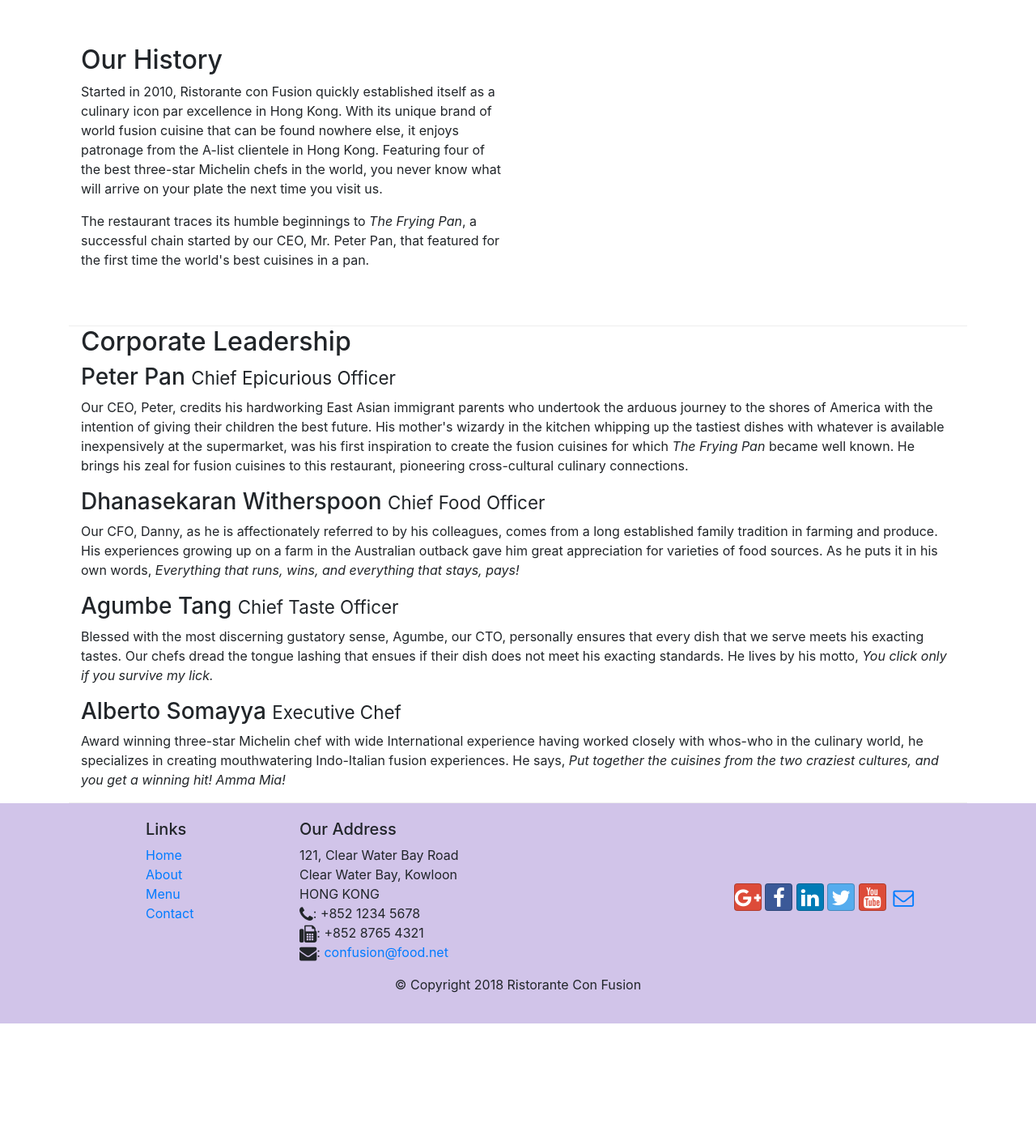
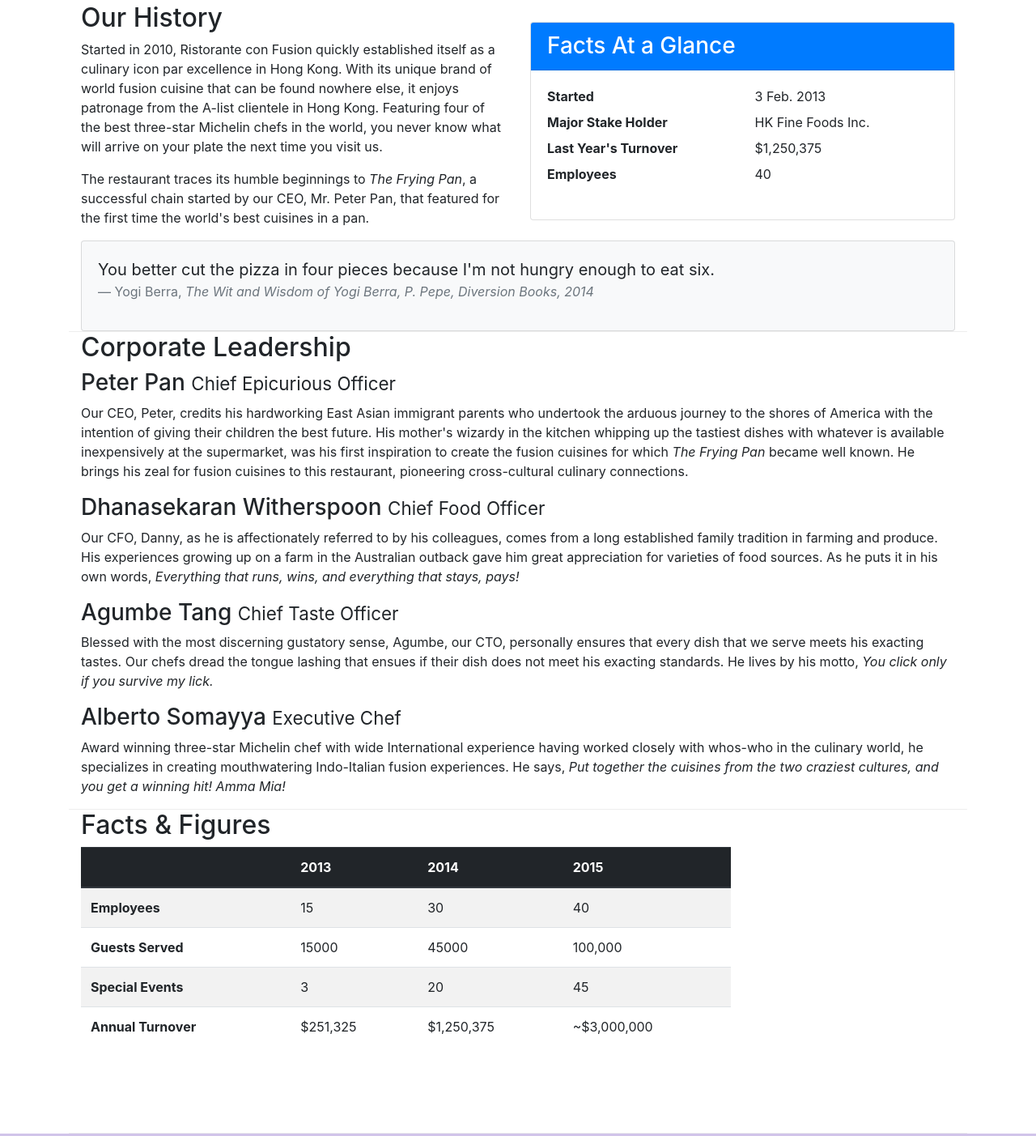
Before and after one commit to erwinlo/conFusion, a website: page aboutus.html in a window 1280 px wide. Shown: the part 462-1865 px from the top of the page at 81% size. Before the commit the page ends 1726 px from the top, so only its background shows below. Drawn offline with nearby package versions, Linux system fonts and the light colour scheme.

Commit message:
Tables and Cards

```diff
--- a/aboutus.html
+++ b/aboutus.html
@@ -25,10 +25,14 @@
             <a class="navbar-brand mr-auto" href="./index.html">Ristorante Con Fusion</a>
             <div class="collapse navbar-collapse" id="Navbar">
                 <ul class="navbar-nav mr-auto">
-                         <li class="nav-item"><a class="nav-link" href="./index.html"><span class="fa fa-home fa-lg"></span> Home</a></li>
-                         <li class="nav-item active"><a class="nav-link" href="#"><span class="fa fa-info fa-lg"></span> About</a></li>
-                         <li class="nav-item"><a class="nav-link" href="#"><span class="fa fa-list fa-lg"></span> Menu</a></li>
-                         <li class="nav-item"><a class="nav-link" href="./contactus.html"><span class="fa fa-address-card fa-lg"></span> Contact</a></li>
+                    <li class="nav-item"><a class="nav-link" href="./index.html"><span class="fa fa-home fa-lg"></span>
+                            Home</a></li>
+                    <li class="nav-item active"><a class="nav-link" href="#"><span class="fa fa-info fa-lg"></span>
+                            About</a></li>
+                    <li class="nav-item"><a class="nav-link" href="#"><span class="fa fa-list fa-lg"></span> Menu</a>
+                    </li>
+                    <li class="nav-item"><a class="nav-link" href="./contactus.html"><span
+                                class="fa fa-address-card fa-lg"></span> Contact</a></li>
                 </ul>
             </div>
         </div>
@@ -39,7 +43,8 @@
             <div class="row row-header">
                 <div class="col-12 col-sm-6">
                     <h1>Ristorante con Fusion</h1>
-                         <p>We take inspiration from the World's best cuisines, and create a unique fusion experience. Our lipsmacking creations will tickle your culinary senses!</p>
+                    <p>We take inspiration from the World's best cuisines, and create a unique fusion experience. Our
+                        lipsmacking creations will tickle your culinary senses!</p>
                 </div>
                 <div class="col-12 col-sm">
                 </div>
@@ -62,10 +67,42 @@
         <div class="row row-content align-items-center">
             <div class="col-12 col-sm-6">
                 <h2>Our History</h2>
-                    <p>Started in 2010, Ristorante con Fusion quickly established itself as a culinary icon par excellence in Hong Kong. With its unique brand of world fusion cuisine that can be found nowhere else, it enjoys patronage from the A-list clientele in Hong Kong.  Featuring four of the best three-star Michelin chefs in the world, you never know what will arrive on your plate the next time you visit us.</p>
-                    <p>The restaurant traces its humble beginnings to <em>The Frying Pan</em>, a successful chain started by our CEO, Mr. Peter Pan, that featured for the first time the world's best cuisines in a pan.</p>
+                <p>Started in 2010, Ristorante con Fusion quickly established itself as a culinary icon par excellence
+                    in Hong Kong. With its unique brand of world fusion cuisine that can be found nowhere else, it
+                    enjoys patronage from the A-list clientele in Hong Kong. Featuring four of the best three-star
+                    Michelin chefs in the world, you never know what will arrive on your plate the next time you visit
+                    us.</p>
+                <p>The restaurant traces its humble beginnings to <em>The Frying Pan</em>, a successful chain started by
+                    our CEO, Mr. Peter Pan, that featured for the first time the world's best cuisines in a pan.</p>
             </div>
-               <div>
+            <div class="col-12 col-sm-6">
+                <div class="card">
+                    <h3 class="card-header bg-primary text-white">Facts At a Glance</h3>
+                    <div class="card-body">
+                        <dl class="row">
+                            <dt class="col-6">Started</dt>
+                            <dd class="col-6">3 Feb. 2013</dd>
+                            <dt class="col-6">Major Stake Holder</dt>
+                            <dd class="col-6">HK Fine Foods Inc.</dd>
+                            <dt class="col-6">Last Year's Turnover</dt>
+                            <dd class="col-6">$1,250,375</dd>
+                            <dt class="col-6">Employees</dt>
+                            <dd class="col-6">40</dd>
+                        </dl>
+                    </div>
+                </div>
+            </div>
+            <div class="col-12">
+                <div class="card card-body bg-light">
+                    <blockquote class="blockquote">
+                        <p class="mb-0">You better cut the pizza in four pieces because
+                            I'm not hungry enough to eat six.</p>
+                        <footer class="blockquote-footer">Yogi Berra,
+                            <cite title="Source Title">The Wit and Wisdom of Yogi Berra,
+                            P. Pepe, Diversion Books, 2014</cite>
+                        </footer>
+                    </blockquote>
+                </div>
             </div>
         </div>
 
@@ -74,16 +111,73 @@
             <div class="col-12">
                 <h2>Corporate Leadership</h2>
                 <h3>Peter Pan <small>Chief Epicurious Officer</small></h3>
-                    <p class="d-none d-sm-block">Our CEO, Peter, credits his hardworking East Asian immigrant parents who undertook the arduous journey to the shores of America with the intention of giving their children the best future. His mother's wizardy in the kitchen whipping up the tastiest dishes with whatever is available inexpensively at the supermarket, was his first inspiration to create the fusion cuisines for which <em>The Frying Pan</em> became well known. He brings his zeal for fusion cuisines to this restaurant, pioneering cross-cultural culinary connections.</p>
+                <p class="d-none d-sm-block">Our CEO, Peter, credits his hardworking East Asian immigrant parents who
+                    undertook the arduous journey to the shores of America with the intention of giving their children
+                    the best future. His mother's wizardy in the kitchen whipping up the tastiest dishes with whatever
+                    is available inexpensively at the supermarket, was his first inspiration to create the fusion
+                    cuisines for which <em>The Frying Pan</em> became well known. He brings his zeal for fusion cuisines
+                    to this restaurant, pioneering cross-cultural culinary connections.</p>
                 <h3>Dhanasekaran Witherspoon <small>Chief Food Officer</small></h3>
-                    <p class="d-none d-sm-block">Our CFO, Danny, as he is affectionately referred to by his colleagues, comes from a long established family tradition in farming and produce. His experiences growing up on a farm in the Australian outback gave him great appreciation for varieties of food sources. As he puts it in his own words, <em>Everything that runs, wins, and everything that stays, pays!</em></p>
+                <p class="d-none d-sm-block">Our CFO, Danny, as he is affectionately referred to by his colleagues,
+                    comes from a long established family tradition in farming and produce. His experiences growing up on
+                    a farm in the Australian outback gave him great appreciation for varieties of food sources. As he
+                    puts it in his own words, <em>Everything that runs, wins, and everything that stays, pays!</em></p>
                 <h3>Agumbe Tang <small>Chief Taste Officer</small></h3>
-                    <p class="d-none d-sm-block">Blessed with the most discerning gustatory sense, Agumbe, our CTO, personally ensures that every dish that we serve meets his exacting tastes. Our chefs dread the tongue lashing that ensues if their dish does not meet his exacting standards. He lives by his motto, <em>You click only if you survive my lick.</em></p>
+                <p class="d-none d-sm-block">Blessed with the most discerning gustatory sense, Agumbe, our CTO,
+                    personally ensures that every dish that we serve meets his exacting tastes. Our chefs dread the
+                    tongue lashing that ensues if their dish does not meet his exacting standards. He lives by his
+                    motto, <em>You click only if you survive my lick.</em></p>
                 <h3>Alberto Somayya <small>Executive Chef</small></h3>
-                    <p class="d-none d-sm-block">Award winning three-star Michelin chef with wide International experience having worked closely with whos-who in the culinary world, he specializes in creating mouthwatering Indo-Italian fusion experiences. He says, <em>Put together the cuisines from the two craziest cultures, and you get a winning hit! Amma Mia!</em></p>
+                <p class="d-none d-sm-block">Award winning three-star Michelin chef with wide International experience
+                    having worked closely with whos-who in the culinary world, he specializes in creating mouthwatering
+                    Indo-Italian fusion experiences. He says, <em>Put together the cuisines from the two craziest
+                        cultures, and you get a winning hit! Amma Mia!</em></p>
             </div>
         </div>
-
+        <div class="row row-content">
+            <div class="col-12 col-sm-9">
+                <h2>Facts &amp; Figures</h2>
+                <div class="table-responsive">
+                    <table class="table table-striped">
+                        <thead class="thead-dark">
+                            <tr>
+                                <th>&nbsp;</th>
+                                <th>2013</th>
+                                <th>2014</th>
+                                <th>2015</th>
+                            </tr>
+                        </thead>
+                        <tbody>
+                            <tr>
+                                <th>Employees</th>
+                                <td>15</td>
+                                <td>30</td>
+                                <td>40</td>
+                            </tr>
+                            <tr>
+                                <th>Guests Served</th>
+                                <td>15000</td>
+                                <td>45000</td>
+                                <td>100,000</td>
+                            </tr>
+                            <tr>
+                                <th>Special Events</th>
+                                <td>3</td>
+                                <td>20</td>
+                                <td>45</td>
+                            </tr>
+                            <tr>
+                                <th>Annual Turnover</th>
+                                <td>$251,325</td>
+                                <td>$1,250,375</td>
+                                <td>~$3,000,000</td>
+                            </tr>
+                        </tbody>
+                    </table>
+                </div>
+            </div>
+            <div class="col-12 col-sm-3"></div>
+        </div>
     </div>
 
     <footer class="footer">
@@ -110,11 +204,16 @@
                 </div>
                 <div class="col-12 col-sm-4 align-self-center">
                     <div class="text-center">
-                              <a class="btn btn-social-icon btn-google" href="http://google.com/+"><i class="fa fa-google-plus fa-lg"></i></a>
-                              <a class="btn btn-social-icon btn-facebook" href="http://www.facebook.com/profile.php?id="><i class="fa fa-facebook fa-lg"></i></a>
-                              <a class="btn btn-social-icon btn-linkedin" href="http://www.linkedin.com/in/"><i class="fa fa-linkedin fa-lg"></i></a>
-                              <a class="btn btn-social-icon btn-twitter" href="http://twitter.com/"><i class="fa fa-twitter fa-lg"></i></a>
-                              <a class="btn btn-social-icon btn-google" href="http://youtube.com/"><i class="fa fa-youtube fa-lg"></i></a>
+                        <a class="btn btn-social-icon btn-google" href="http://google.com/+"><i
+                                class="fa fa-google-plus fa-lg"></i></a>
+                        <a class="btn btn-social-icon btn-facebook" href="http://www.facebook.com/profile.php?id="><i
+                                class="fa fa-facebook fa-lg"></i></a>
+                        <a class="btn btn-social-icon btn-linkedin" href="http://www.linkedin.com/in/"><i
+                                class="fa fa-linkedin fa-lg"></i></a>
+                        <a class="btn btn-social-icon btn-twitter" href="http://twitter.com/"><i
+                                class="fa fa-twitter fa-lg"></i></a>
+                        <a class="btn btn-social-icon btn-google" href="http://youtube.com/"><i
+                                class="fa fa-youtube fa-lg"></i></a>
                         <a class="btn btn-social-icon" href="mailto:"><i class="fa fa-envelope-o fa-lg"></i></a>
                     </div>
                 </div>
```
Lines whose indentation alone changed are shown as unchanged.
